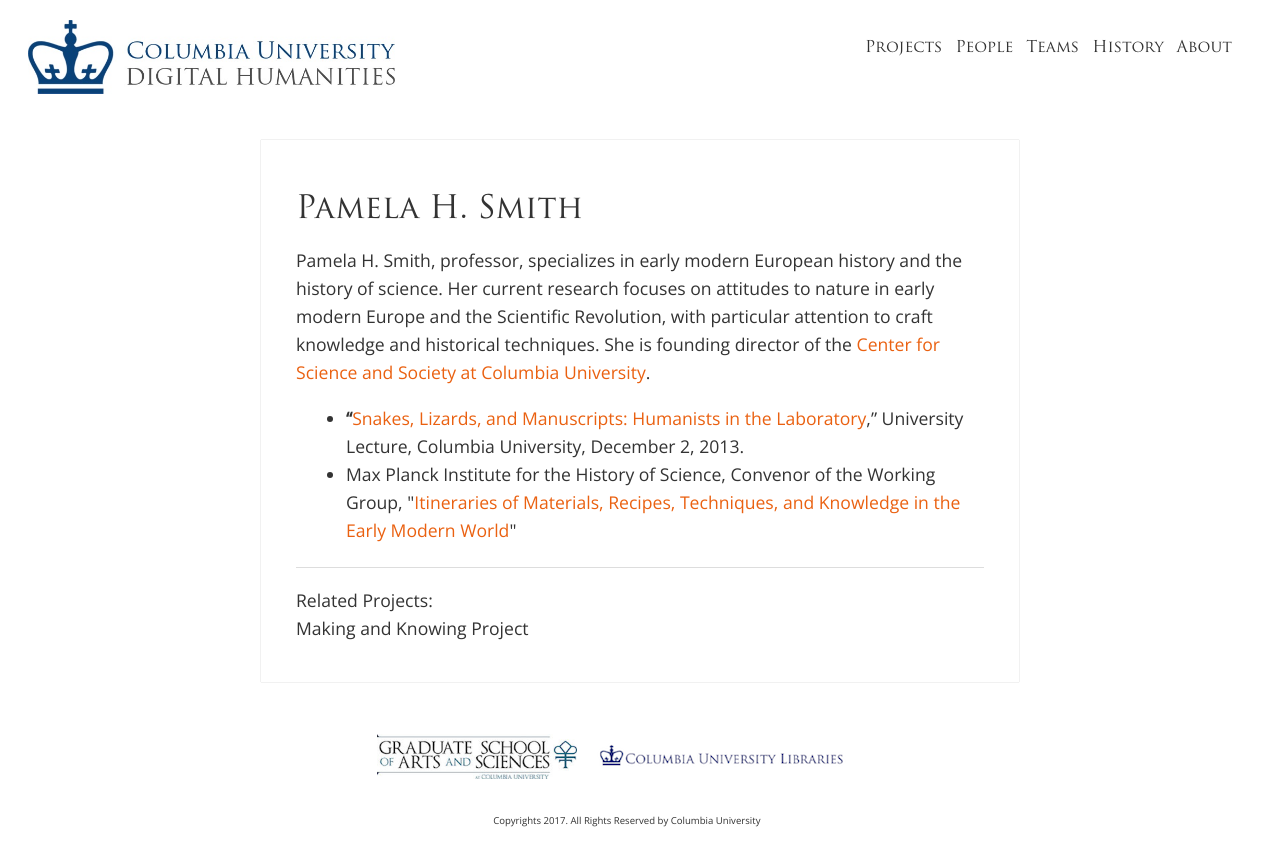
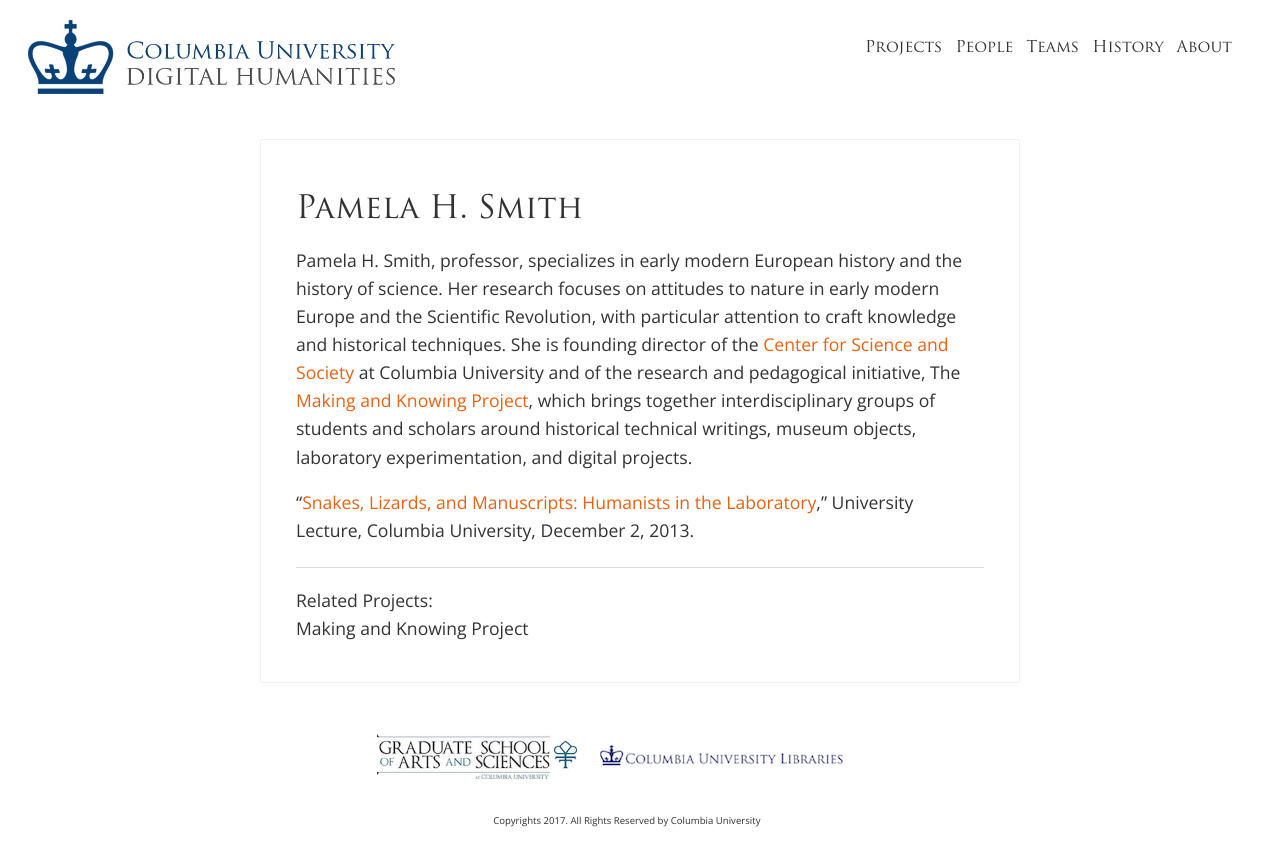
Before and after one commit to cul/dlst-dh, a Jekyll site: the page built from _people/phsmith.md, in a window 1280 px wide. Shown: the top 866 px of the page. Built offline with Jekyll 4.4.1, drawn with Linux system fonts in a browser that asks for light colours; nearby versions of some CDN libraries.

Commit message:
revisions to psmith and makingknowing

```diff
--- a/_people/phsmith.md
+++ b/_people/phsmith.md
@@ -8,8 +8,6 @@ projects:
 - Making and Knowing Project
 ---
 
-Pamela H. Smith, professor, specializes in early modern European history and the history of science. Her current research focuses on attitudes to nature in early modern Europe and the Scientific Revolution, with particular attention to craft knowledge and historical techniques.  She is founding director of the <a href="http://scienceandsociety.columbia.edu/">Center for Science and Society at Columbia University</a>.
-<ul>
-	<li><strong>“</strong><a href="http://www.youtube.com/watch?v=NhRXVKDlYjo&amp;feature=youtu.be">Snakes, Lizards, and Manuscripts: Humanists in the Laboratory</a>,” University Lecture, Columbia University, December 2, 2013.</li>
-	<li>Max Planck Institute for the History of Science, Convenor of the Working Group, "<a href="http://www.mpiwg-berlin.mpg.de/en/research/projects/DeptII_Smith_Itineraries">Itineraries of Materials, Recipes, Techniques, and Knowledge in the Early Modern World</a>"</li>
-</ul>
+Pamela H. Smith, professor, specializes in early modern European history and the history of science. Her research focuses on attitudes to nature in early modern Europe and the Scientific Revolution, with particular attention to craft knowledge and historical techniques. She is founding director of the [Center for Science and Society](http://scienceandsociety.columbia.edu/) at Columbia University and of the research and pedagogical initiative, The [Making and Knowing Project](http://makingandknowing.org/), which brings together interdisciplinary groups of students and scholars around historical technical writings, museum objects, laboratory experimentation, and digital projects.
+
+“[Snakes, Lizards, and Manuscripts: Humanists in the Laboratory](http://www.youtube.com/watch?v=NhRXVKDlYjo&feature=youtu.be),” University Lecture, Columbia University, December 2, 2013.
```
Also changed, not shown: _projects/making-knowing.md (+1 -1 lines).
